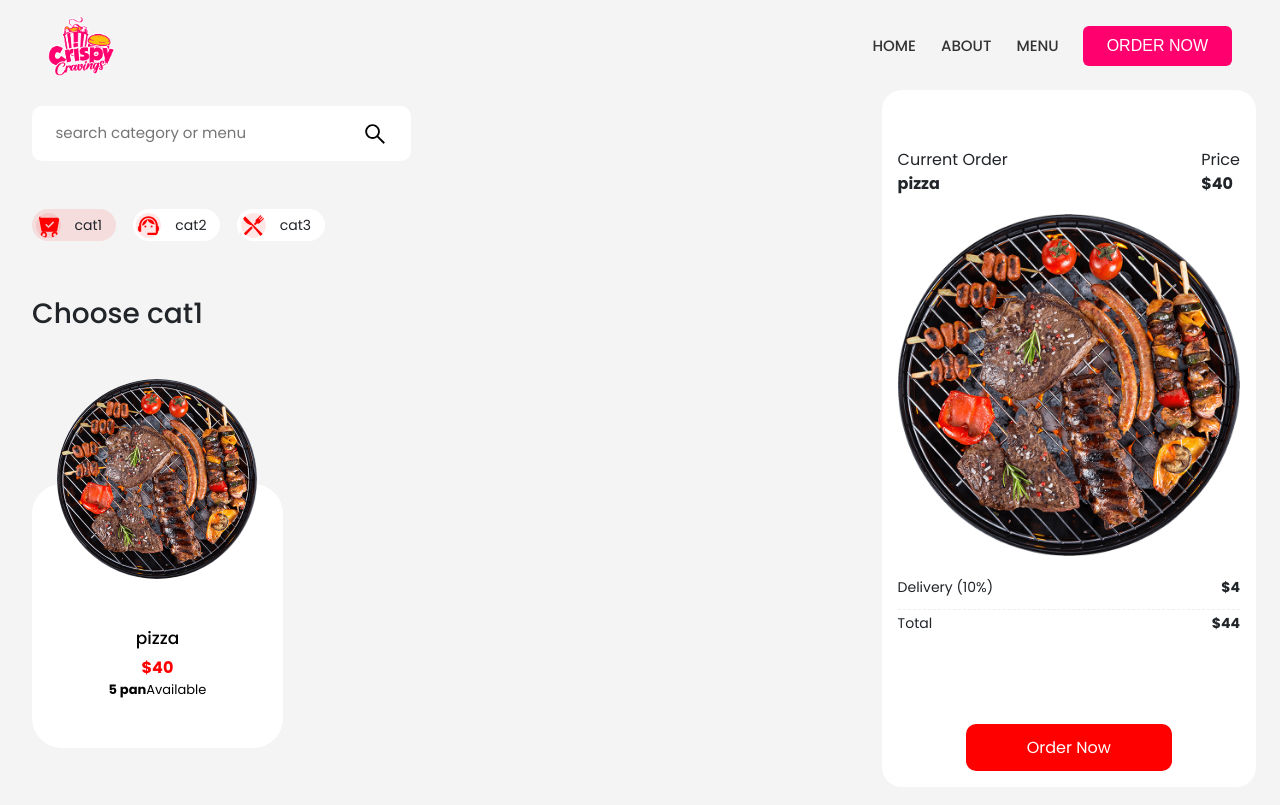
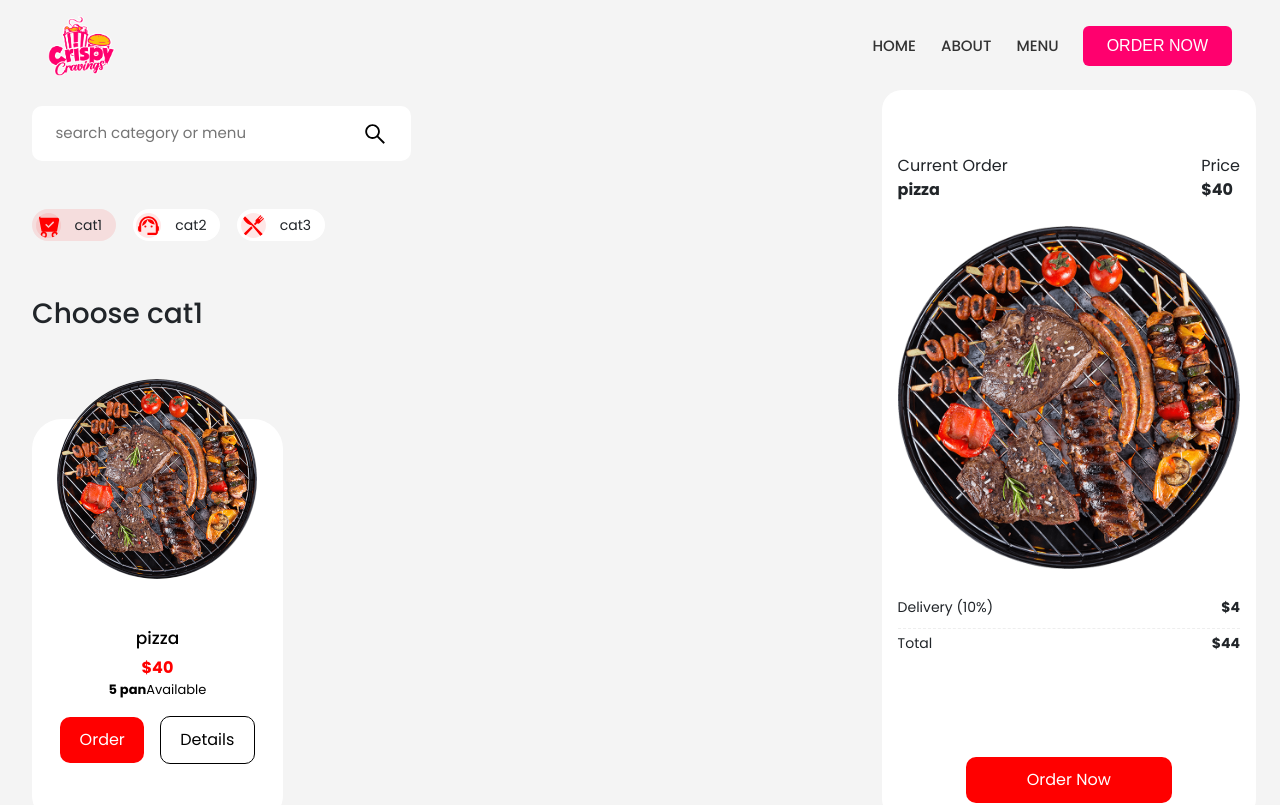
Before and after one commit to dasimems/crispy-cravings, a React (Create React App) app: page /menu in a window 1280 px wide. Shown: the top 805 px of the page. Built offline with nearby package versions, Linux system fonts and the light colour scheme; no server answers.

Commit message:
added buttons to the product cards

```diff
--- a/src/components/menu/MainMenu/MenuItems.jsx
+++ b/src/components/menu/MainMenu/MenuItems.jsx
@@ -50,6 +50,11 @@ const MenuItems = () => {
                   <b>{filteredProduct?.quantity} pan</b>
                   <i>Available</i>
                 </span>
+
+                <div className="actions">
+                  <button className="--order">Order</button>
+                  <button className="--details">Details</button>
+                </div>
               </div>
             </div>
           ))
--- a/src/styles/_Menu.css
+++ b/src/styles/_Menu.css
@@ -201,6 +201,32 @@
 
 .two-panes .main-menu .menu-items .--items .--item .content .quantity i {
     font-style: unset;
+}
+
+.two-panes .main-menu .menu-items .--items .--item .content .actions {
+    display: flex;
+    align-items: center;
+    margin-top: 1em;
+}
+
+.two-panes .main-menu .menu-items .--items .--item .content .actions button {
+    padding: 0.7em 1.2em;
+    background: #f00;
+    color: #fff;
+    border-radius: 10px;
+    border: none;
+    outline: none;
+    margin: 0 0.5em;
+}
+
+.two-panes .main-menu .menu-items .--items .--item .content .actions button:active {
+    opacity: 0.7;
+}
+
+.two-panes .main-menu .menu-items .--items .--item .content .actions .--details {
+    background: none;
+    border: 1px solid #000;
+    color: #000;
 }
 
 .two-panes .item-display {
```
